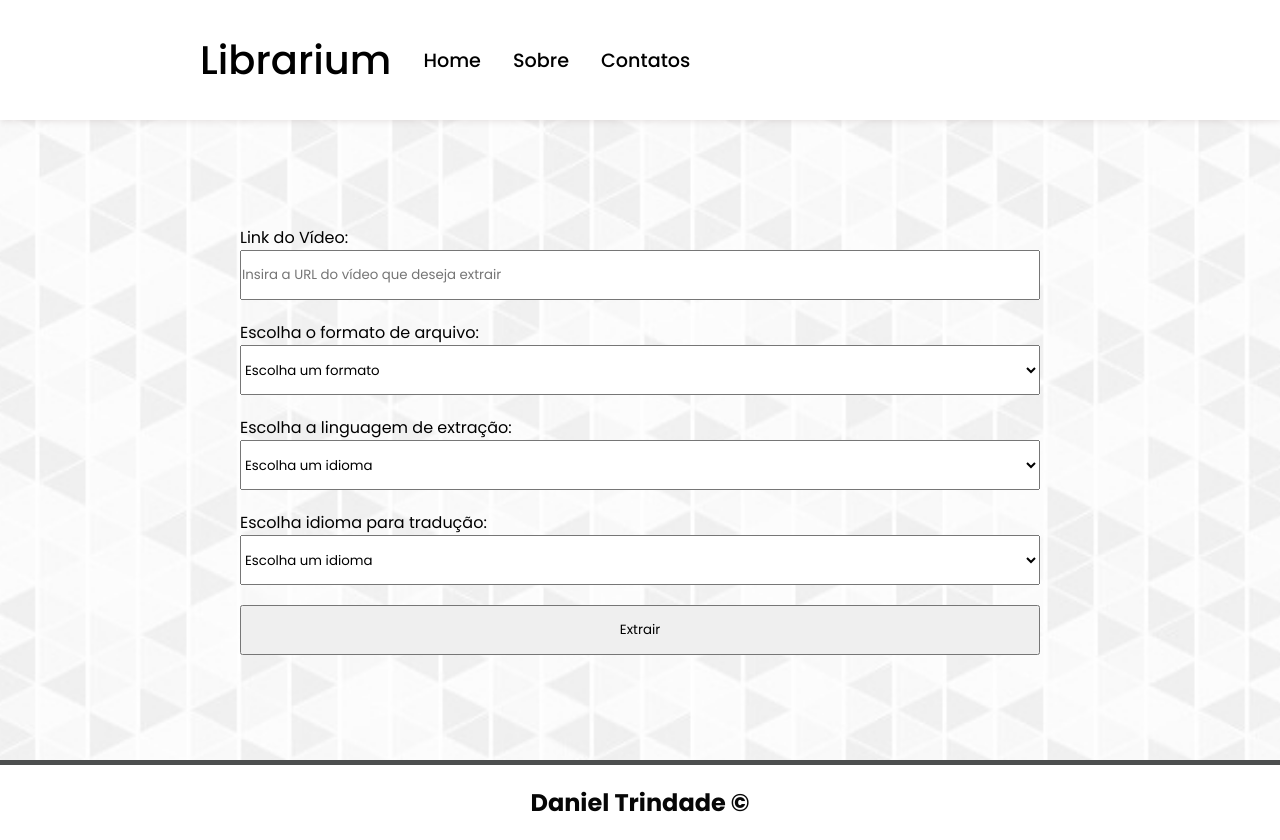
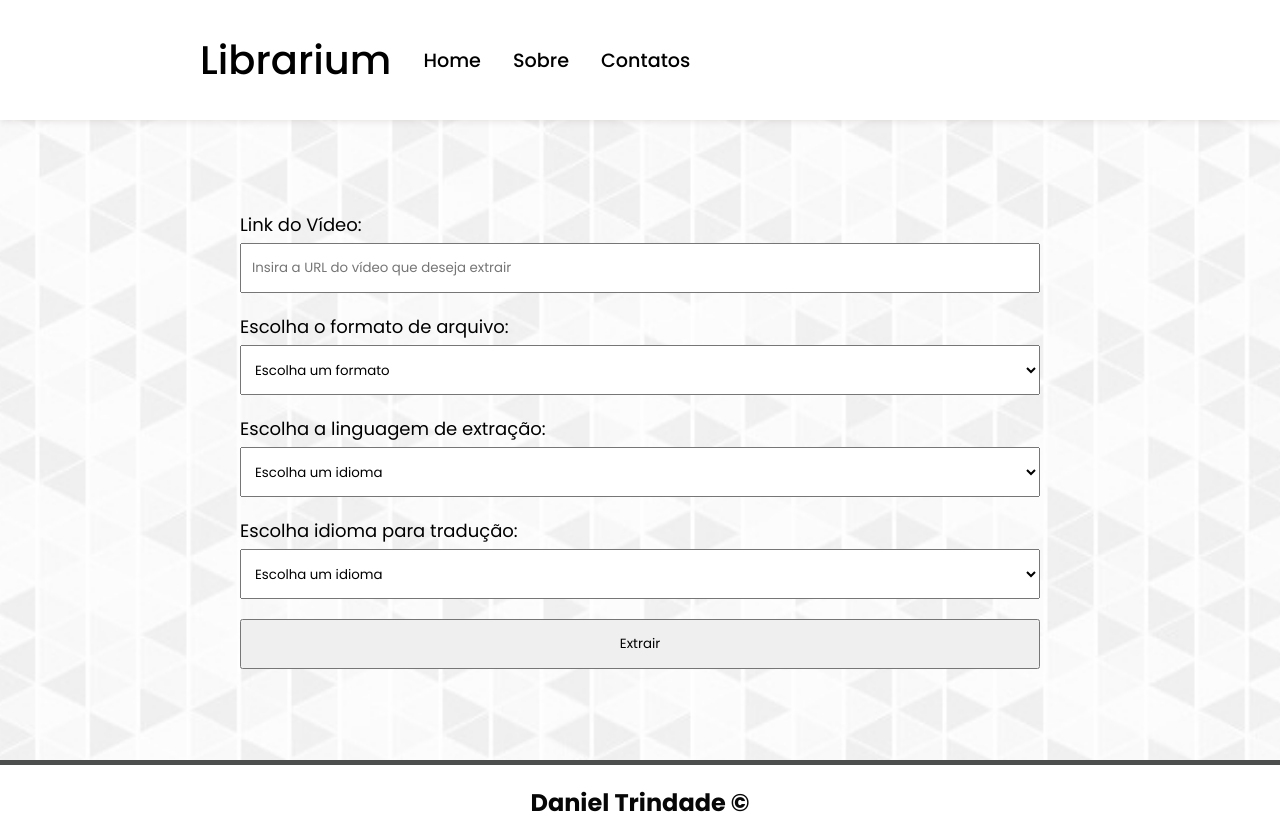
Before and after one commit to daniel-trindade/librarium, an Angular app: page /extratores/youtube in a window 1280 px wide. Built offline with nearby package versions, Linux system fonts and the light colour scheme.

Commit message:
Youtube extractor started

```diff
--- a/src/app/extractors/youtube-extractor/youtube-extractor.component.html
+++ b/src/app/extractors/youtube-extractor/youtube-extractor.component.html
@@ -1,16 +1,21 @@
-<form action="" class="yt-ext">
-  <label for="link">Link do Vídeo:</label>
-  <input type="text" placeholder="Insira a URL do vídeo que deseja extrair" />
+<form [formGroup]="yt_form" (ngSubmit)="submitForm()" class="yt-ext">
+  <label for="url">Link do Vídeo:</label>
+  <input
+    type="text"
+    id="url"
+    formControlName="url"
+    placeholder="Insira a URL do vídeo que deseja extrair"
+  />
 
   <label for="language">Escolha o formato de arquivo:</label>
-  <select name="language" id="language">
+  <select formControlName="format">
     <option value="nt">Escolha um formato</option>
     <option value="txt">TXT</option>
     <option value="PDF">PDF</option>
   </select>
 
   <label for="language">Escolha a linguagem de extração:</label>
-  <select name="language" id="language">
+  <select formControlName="language">
     <option value="nt">Escolha um idioma</option>
     <option value="pt">Português</option>
     <option value="en">Inglês</option>
@@ -18,12 +23,12 @@
   </select>
 
   <label for="translate">Escolha idioma para tradução:</label>
-  <select name="translate" id="translate">
+  <select formControlName="translate">
     <option value="nt">Escolha um idioma</option>
     <option value="pt">Português</option>
     <option value="en">Inglês</option>
     <option value="esp">Espanhol</option>
   </select>
 
-  <button>Extrair</button>
+  <button type="submit">Extrair</button>
 </form>
--- a/src/app/extractors/youtube-extractor/youtube-extractor.component.scss
+++ b/src/app/extractors/youtube-extractor/youtube-extractor.component.scss
@@ -4,15 +4,24 @@
     display: flex;
     flex-direction: column;
     justify-content: center;
+    padding: 30px 0;
+
+    label{
+        font-size: 18px;
+        margin-bottom: 5px;
+        text-decoration: double;
+    }
 
     input{
         height: 50px;
         margin-bottom: 20px;
+        padding: 0 10px;
     }
 
     select{
         height: 50px;
         margin-bottom: 20px;
+        padding: 0 10px;
     }
 
     button{
--- a/src/app/extractors/youtube-extractor/youtube-extractor.component.ts
+++ b/src/app/extractors/youtube-extractor/youtube-extractor.component.ts
@@ -1,11 +1,40 @@
 import { Component } from '@angular/core';
+import { FormGroup, FormControl, ReactiveFormsModule } from '@angular/forms';
 
 @Component({
   selector: 'app-youtube-extractor',
-  imports: [],
+  standalone: true,
+  imports: [ReactiveFormsModule],
   templateUrl: './youtube-extractor.component.html',
   styleUrl: './youtube-extractor.component.scss'
 })
+
 export class YoutubeExtractorComponent {
+  // Criando o FormGroup e associando os campos ao formControlName correspondente
+  yt_form = new FormGroup({
+    url: new FormControl(''), // Campo para a URL do vídeo
+    format: new FormControl('nt'), // Formato de arquivo
+    language: new FormControl('nt'), // Linguagem de extração
+    translate: new FormControl('nt') // Idioma para tradução
+  });
+
+  // Função para capturar e exibir os dados do formulário no console
+  submitForm() {
+    const url = this.yt_form.get('url')?.value ?? ''; // Atribuindo valor vazio caso seja null ou undefined
+
+    if (url) {
+      const regex = /(?:youtube\.com\/(?:[^\/\n\s]+\/\S+\/|\S+\?v=|v\/)|youtu\.be\/)([a-zA-Z0-9_-]{11})/;
+      const match = url.match(regex);
+
+      if (match) {
+        const videoId = match[1];
+        console.log('ID do vídeo:', videoId);
+      } else {
+        console.log('URL inválida ou ID não encontrado');
+      }
+    } else {
+      console.log('URL não fornecida');
+    }
+  }
 
 }
```
